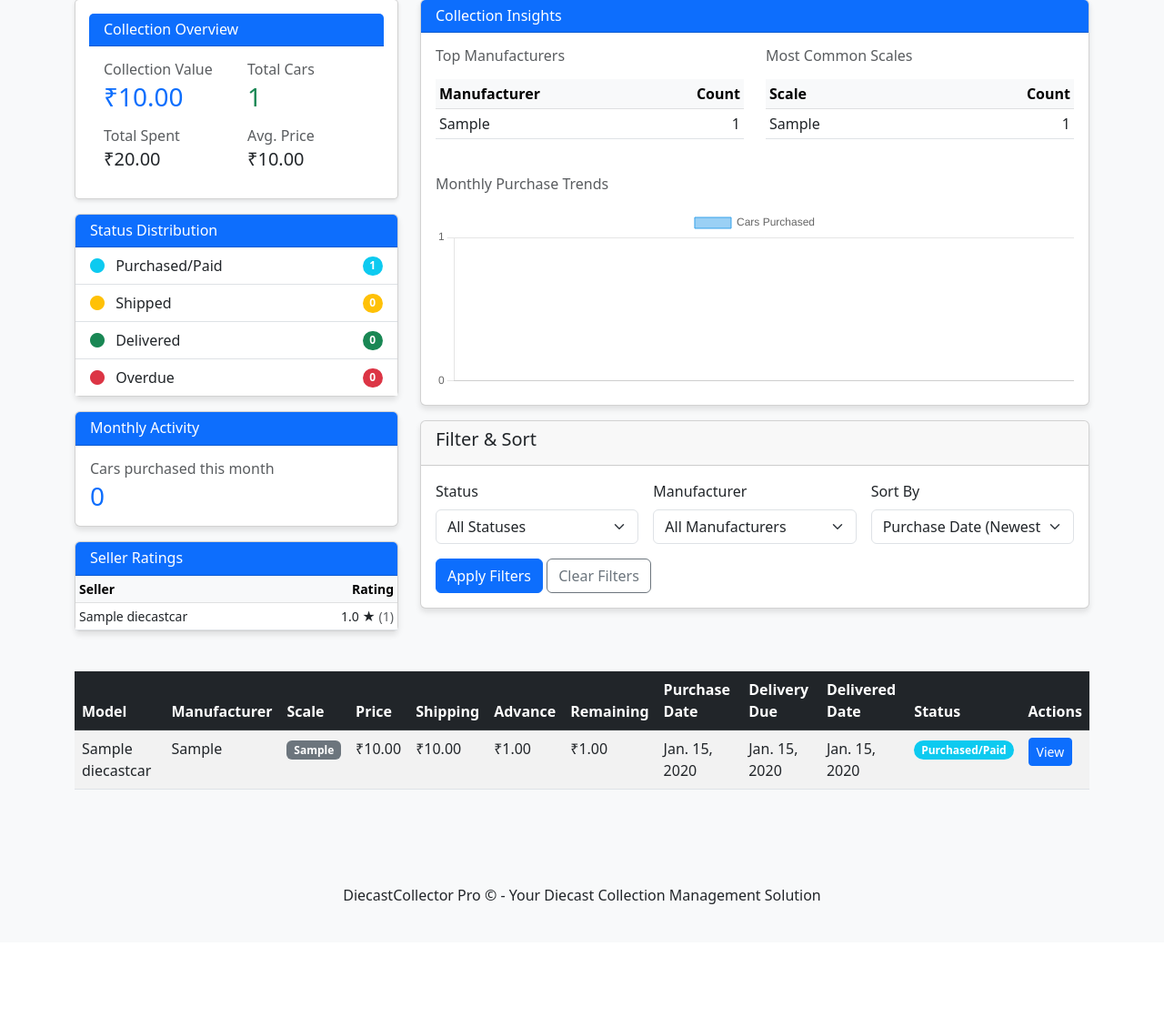
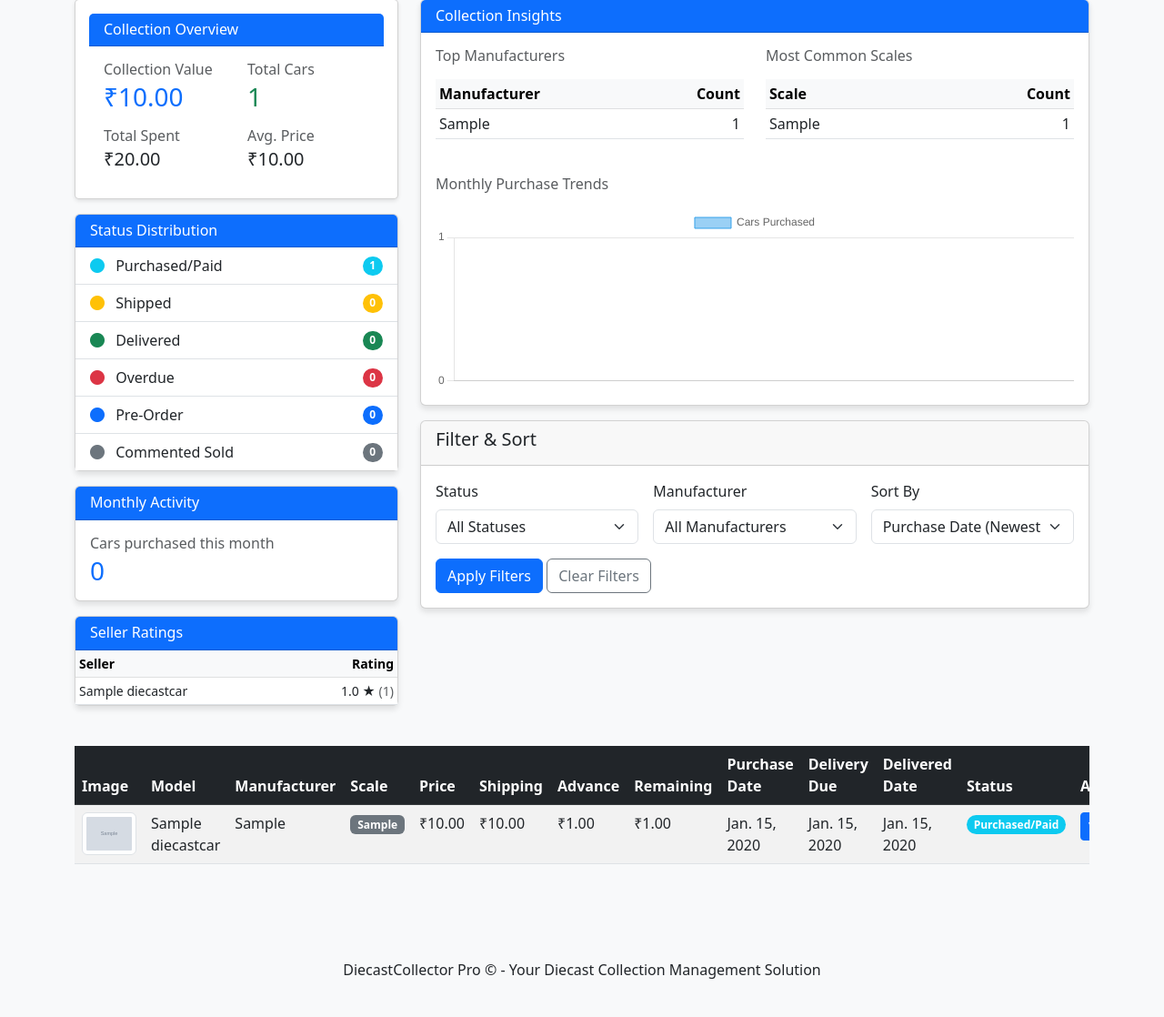
Before and after one commit to Anudeep28/Diecast_cars_pro, a Django app: page / in a window 1280 px wide. Shown: the part 243-1361 px from the top of the page at 91% size. Before the commit the page ends 1237 px from the top, so only its background shows below. Run offline with Django 5.2, Linux system fonts and the light colour scheme; a user stored in the database is signed in; tables that the repository leaves empty hold one stand-in row (values such as "Sample post"); grey boxes marked "Sample" are stand-in pictures; some libraries are stand-ins or nearby versions.

Commit message:
Added two more feature latest is the automatic status update and image adding

```diff
--- a/diecastcollector/settings.py
+++ b/diecastcollector/settings.py
@@ -126,6 +126,10 @@ USE_TZ = True
 
 STATIC_URL = 'static/'
 
+# Media files (Uploaded files)
+MEDIA_URL = '/media/'
+MEDIA_ROOT = os.path.join(BASE_DIR, 'media')
+
 # Default primary key field type
 # https://docs.djangoproject.com/en/5.2/ref/settings/#default-auto-field
 
--- a/diecastcollector/urls.py
+++ b/diecastcollector/urls.py
@@ -17,6 +17,8 @@ Including another URLconf
 from django.contrib import admin
 from django.urls import path, include
 from django.shortcuts import redirect
+from django.conf import settings
+from django.conf.urls.static import static
 
 urlpatterns = [
     path('admin/', admin.site.urls),
@@ -26,3 +28,7 @@ urlpatterns = [
     # Include inventory URLs directly at the root level
     path('', include('inventory.urls')),
 ]
+
+# Serve media files during development
+if settings.DEBUG:
+    urlpatterns += static(settings.MEDIA_URL, document_root=settings.MEDIA_ROOT)
--- a/inventory/forms.py
+++ b/inventory/forms.py
@@ -85,7 +85,7 @@ class DiecastCarForm(forms.ModelForm):
 
     class Meta:
         model = DiecastCar
-        fields = ['model_name', 'manufacturer', 'scale', 'price', 'shipping_cost', 'advance_payment', 'purchase_date', 'seller_name', 'seller_info', 'contact_mobile', 'website_url', 'facebook_page', 'delivery_due_date', 'delivered_date', 'tracking_id', 'delivery_service', 'status']
+        fields = ['model_name', 'manufacturer', 'scale', 'price', 'shipping_cost', 'advance_payment', 'purchase_date', 'seller_name', 'seller_info', 'contact_mobile', 'website_url', 'facebook_page', 'delivery_due_date', 'delivered_date', 'tracking_id', 'delivery_service', 'status', 'image']
         widgets = {
             'purchase_date': forms.DateInput(attrs={'type': 'date'}),
             'delivery_due_date': forms.DateInput(attrs={'type': 'date'}),
--- a/inventory/management/commands/check_deliveries.py
+++ b/inventory/management/commands/check_deliveries.py
@@ -18,7 +18,7 @@ class Command(BaseCommand):
         # Check for cars with delivery due in 3 days
         upcoming_delivery = DiecastCar.objects.filter(
             delivery_due_date=three_days_from_now,
-            status__in=['Purchased/Paid', 'Shipped']
+            status__in=['Purchased/Paid', 'Shipped', 'Pre-Order']
         )
 
         for car in upcoming_delivery:
@@ -33,7 +33,7 @@ class Command(BaseCommand):
         # Check for overdue cars
         overdue_cars = DiecastCar.objects.filter(
             delivery_due_date__lt=today,
-            status__in=['Purchased/Paid', 'Shipped']
+            status__in=['Purchased/Paid', 'Shipped', 'Pre-Order']
         )
 
         for car in overdue_cars:
--- a/inventory/models.py
+++ b/inventory/models.py
@@ -4,14 +4,25 @@ from django.utils import timezone
 from django.db.models import F
 from datetime import timedelta
 import uuid
+import os
 
 # Create your models here.
+
+def car_image_upload_path(instance, filename):
+    # Get the file extension
+    ext = filename.split('.')[-1]
+    # Generate a new filename using the car's model name and manufacturer
+    new_filename = f"{instance.model_name}_{instance.manufacturer}_{uuid.uuid4().hex}.{ext}"
+    # Return the upload path
+    return os.path.join('car_images', new_filename)
 class DiecastCar(models.Model):
     STATUS_CHOICES = [
         ('Purchased/Paid', 'Purchased/Paid'),
         ('Shipped', 'Shipped'),
         ('Delivered', 'Delivered'),
         ('Overdue', 'Overdue'),
+        ('Pre-Order', 'Pre-Order'),
+        ('Commented Sold', 'Commented Sold'),
     ]
 
     user = models.ForeignKey(User, on_delete=models.CASCADE, related_name='diecast_cars')
@@ -39,9 +50,39 @@ class DiecastCar(models.Model):
     packaging_quality = models.IntegerField(choices=[(i, i) for i in range(1, 6)], null=True, blank=True)
     product_quality = models.IntegerField(choices=[(i, i) for i in range(1, 6)], null=True, blank=True)
 
+    # Image field
+    image = models.ImageField(upload_to=car_image_upload_path, null=True, blank=True, help_text='Upload an image of your model car')
+
     def save(self, *args, **kwargs):
         # Auto-calculate remaining payment
         self.remaining_payment = self.price + self.shipping_cost - self.advance_payment
+
+        # Auto-update status based on payment and delivery due date
+        today = timezone.now().date()
+
+        # If delivered_date is set, update status to 'Delivered'
+        if self.delivered_date is not None:
+            self.status = 'Delivered'
+            # Skip other status checks if the car is delivered
+        # Otherwise, set status based on advance payment and delivery date
+        elif self.advance_payment == 0:
+            # No advance payment means 'Commented Sold'
+            self.status = 'Commented Sold'
+        elif self.advance_payment > 0 and self.advance_payment < self.price + self.shipping_cost:
+            # Partial payment means 'Pre-Order'
+            self.status = 'Pre-Order'
+        else:
+            # Full payment or delivery date logic
+            # If delivery due date is in the past and car hasn't been delivered yet
+            if self.delivery_due_date < today and not self.delivered_date and self.status not in ['Delivered']:
+                self.status = 'Overdue'
+            # If delivery due date is in the future and current status is Overdue, reset to Purchased/Paid
+            elif self.delivery_due_date >= today and self.status == 'Overdue':
+                self.status = 'Purchased/Paid'
+            # If status is not already set and full payment is made
+            elif self.advance_payment >= self.price + self.shipping_cost and self.status not in ['Shipped', 'Delivered']:
+                self.status = 'Purchased/Paid'
+
         super().save(*args, **kwargs)
 
     def __str__(self):
--- a/inventory/templates/inventory/car_detail.html
+++ b/inventory/templates/inventory/car_detail.html
@@ -10,6 +10,11 @@
                 <h2>{{ car.model_name }}</h2>
                 <h5 class="text-muted">{{ car.manufacturer }} <span class="badge bg-secondary">Scale {{ car.scale }}</span></h5>
             </div>
+            {% if car.image %}
+            <div class="text-center p-3">
+                <img src="{{ car.image.url }}" alt="{{ car.model_name }}" class="img-fluid rounded" style="max-height: 300px;">
+            </div>
+            {% endif %}
             <div class="card-body">
                 <div class="row">
                     <div class="col-md-6">
--- a/inventory/templates/inventory/dashboard.html
+++ b/inventory/templates/inventory/dashboard.html
@@ -61,6 +61,14 @@
                     <li class="list-group-item d-flex justify-content-between align-items-center">
                         <span><i class="bi bi-circle-fill text-danger me-2"></i> Overdue</span>
                         <span class="badge bg-danger rounded-pill">{{ status_stats|get_item:'Overdue'|default:0 }}</span>
+                    </li>
+                    <li class="list-group-item d-flex justify-content-between align-items-center">
+                        <span><i class="bi bi-circle-fill text-primary me-2"></i> Pre-Order</span>
+                        <span class="badge bg-primary rounded-pill">{{ status_stats|get_item:'Pre-Order'|default:0 }}</span>
+                    </li>
+                    <li class="list-group-item d-flex justify-content-between align-items-center">
+                        <span><i class="bi bi-circle-fill text-secondary me-2"></i> Commented Sold</span>
+                        <span class="badge bg-secondary rounded-pill">{{ status_stats|get_item:'Commented Sold'|default:0 }}</span>
                     </li>
                 </ul>
             </div>
@@ -235,6 +243,7 @@
     <table class="table table-striped table-hover">
         <thead class="table-dark">
             <tr>
+                <th>Image</th>
                 <th>Model</th>
                 <th>Manufacturer</th>
                 <th class="d-none d-md-table-cell">Scale</th>
@@ -252,6 +261,13 @@
         <tbody>
             {% for car in cars %}
             <tr>
+                <td>
+                    {% if car.image %}
+                        <img src="{{ car.image.url }}" alt="{{ car.model_name }}" class="img-thumbnail" style="max-width: 60px; max-height: 60px;">
+                    {% else %}
+                        <div class="text-center"><i class="bi bi-image text-muted" style="font-size: 2rem;"></i></div>
+                    {% endif %}
+                </td>
                 <td>{{ car.model_name }}</td>
                 <td>{{ car.manufacturer }}</td>
                 <td class="d-none d-md-table-cell"><span class="badge bg-secondary">{{ car.scale }}</span></td>
@@ -263,7 +279,7 @@
                 <td class="d-none d-md-table-cell">{{ car.delivery_due_date }}</td>
                 <td class="d-none d-lg-table-cell">{% if car.delivered_date %}{{ car.delivered_date }}{% else %}<span class="text-muted">Not yet</span>{% endif %}</td>
                 <td>
-                    <span class="badge {% if car.status == 'Purchased/Paid' %}bg-info{% elif car.status == 'Shipped' %}bg-warning{% elif car.status == 'Delivered' %}bg-success{% else %}bg-danger{% endif %} rounded-pill">
+                    <span class="badge {% if car.status == 'Purchased/Paid' %}bg-info{% elif car.status == 'Shipped' %}bg-warning{% elif car.status == 'Delivered' %}bg-success{% elif car.status == 'Overdue' %}bg-danger{% elif car.status == 'Pre-Order' %}bg-primary{% elif car.status == 'Commented Sold' %}bg-secondary{% endif %} rounded-pill">
                         {{ car.status }}
                     </span>
                 </td>
--- a/inventory/views.py
+++ b/inventory/views.py
@@ -28,7 +28,7 @@ def dashboard(request):
     two_days_from_now = today + timedelta(days=2)
 
     # Find cars with delivery due in 2 days
-    upcoming_delivery = cars.filter(delivery_due_date=two_days_from_now, delivered_date__isnull=True, status__in=['Purchased/Paid', 'Shipped'])
+    upcoming_delivery = cars.filter(delivery_due_date=two_days_from_now, delivered_date__isnull=True, status__in=['Purchased/Paid', 'Shipped', 'Pre-Order'])
     for car in upcoming_delivery:
         messages.info(request, f'Delivery for {car.model_name} is due in 2 days!')
 
@@ -188,16 +188,15 @@ def dashboard(request):
 @login_required
 def car_create(request):
     if request.method == 'POST':
-        form = DiecastCarForm(request.POST, user=request.user)
+        form = DiecastCarForm(request.POST, request.FILES, user=request.user)
         if form.is_valid():
             car = form.save(commit=False)
             car.user = request.user
             car.save()
-            messages.success(request, 'Diecast car added successfully!')
+            messages.success(request, 'Car added successfully!')
             return redirect('dashboard')
     else:
         form = DiecastCarForm(user=request.user)
-
     return render(request, 'inventory/car_form.html', {'form': form, 'title': 'Add New Car'})
 
 # Update view
@@ -206,7 +205,7 @@ def car_update(request, pk):
     car = get_object_or_404(DiecastCar, pk=pk, user=request.user)
 
     if request.method == 'POST':
-        form = DiecastCarForm(request.POST, instance=car, user=request.user)
+        form = DiecastCarForm(request.POST, request.FILES, instance=car, user=request.user)
         if form.is_valid():
             form.save()
             messages.success(request, 'Diecast car updated successfully!')
```
Also changed, not shown: inventory/templates/inventory/car_form.html (+13 -2 lines), inventory/migrations/0012_alter_diecastcar_status.py (added), inventory/migrations/0013_diecastcar_image.py (added), 1 other file.
